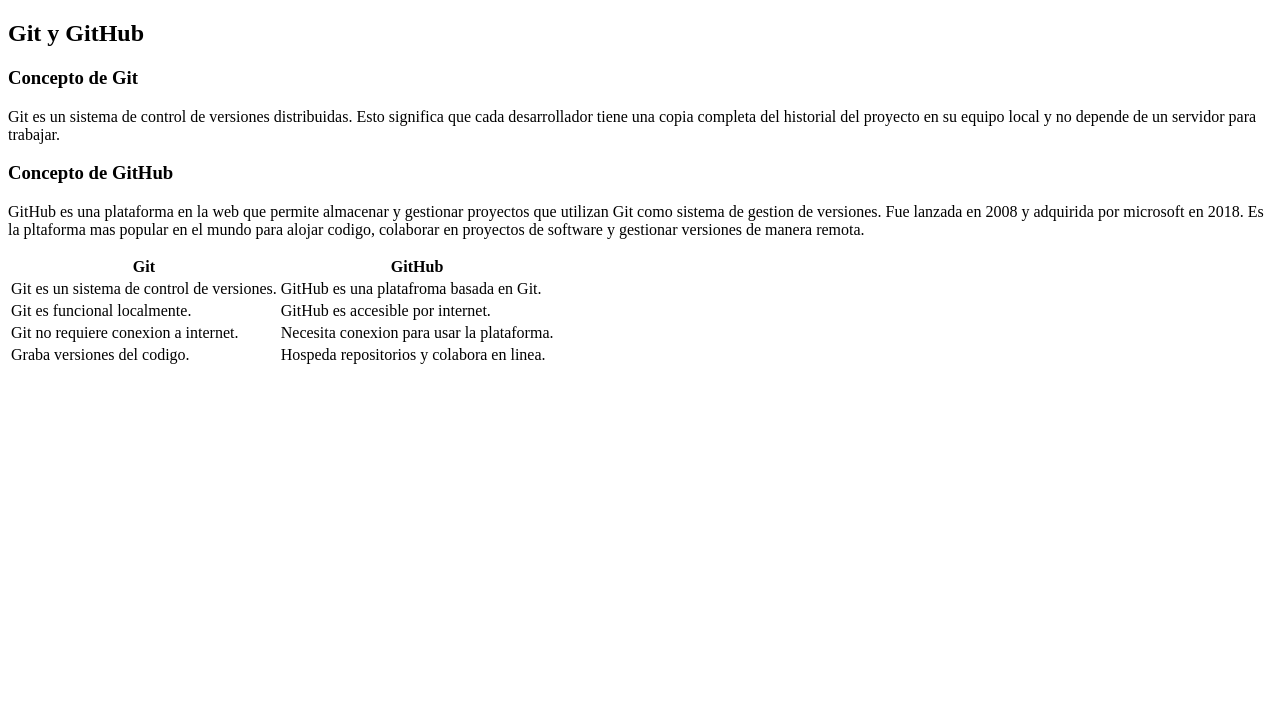
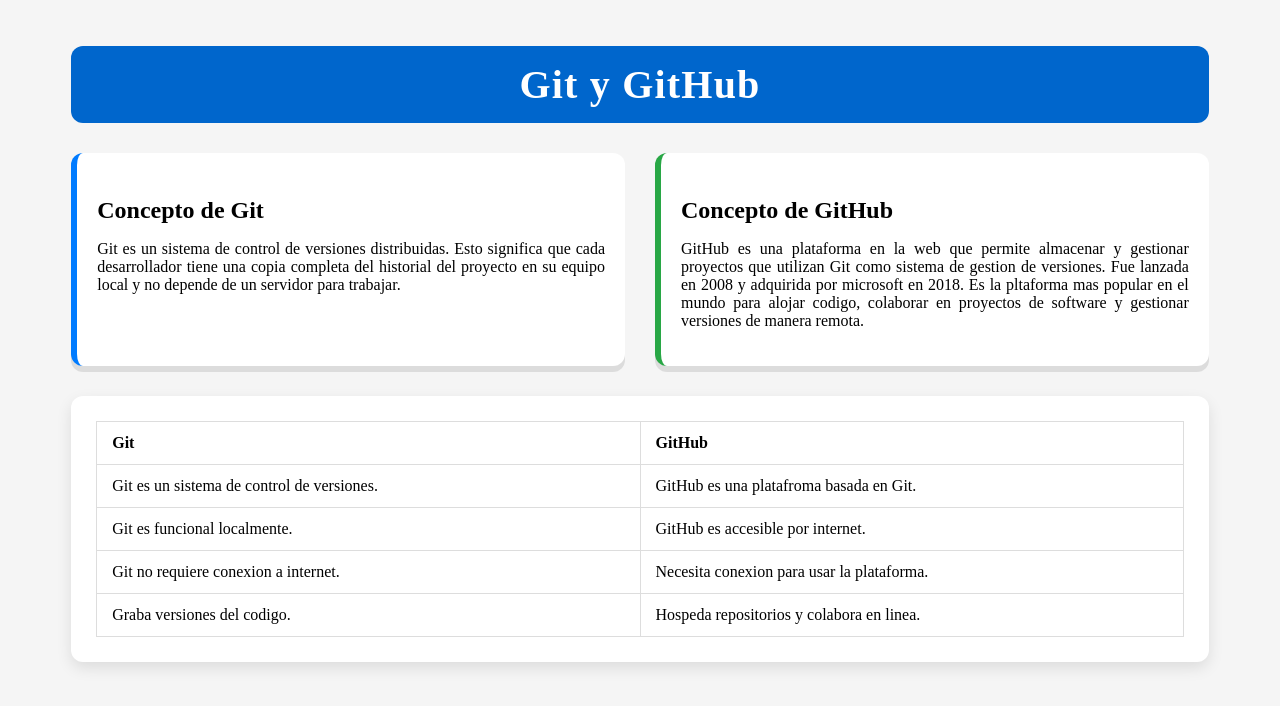
Before and after one commit to Kirei-7/Eercicio1, a plain HTML site: page index.html in a window 1280 px wide. Drawn offline with Linux system fonts and the light colour scheme.

Commit message:
Web con estilos

```diff
--- /dev/null
+++ b/css/styles.css
@@ -0,0 +1,77 @@
+body {
+    background-color: #f5f5f5;
+}
+
+.contenido {
+    background-color: #f5f5f5;
+    max-width: 90%;
+    margin: 0 auto;
+    padding: 5px;
+}
+
+h2 {
+    font-size: 40px;
+    background-color: #0066CC;
+    color: white;
+    padding: 15px 25px;
+    border-radius: 12px;
+    font-weight: 600;
+    letter-spacing: 1.2px;
+    margin-bottom: 30px;
+    text-align: center;
+}
+
+.contenido-tarjeta {
+    display: flex;
+    gap: 30px;
+    margin-bottom: 30px;
+    flex-wrap: wrap;
+}
+
+.tarjetas {
+    background-color: white;
+    padding: 20px;
+    border-radius: 12px;
+    box-shadow: 0 6px rgba(0, 0, 0, 0.1);
+    flex: 1;
+    min-width: 300px;
+    text-align: justify;
+}
+
+.tarjetas:hover {
+    transform: translateY(-5px);
+}
+
+.tarjetas h3 {
+    font-weight: 600;
+    font-size: 24px;
+    margin-bottom: 15px;
+}
+
+.tarjeta-Git {
+    border-left: 6px solid #007bff;
+}
+
+.tarjeta-GitHub {
+    border-left: 6px solid #28a745;
+}
+
+.contenedor-tabla {
+    background-color: white;
+    padding: 25px;
+    border-radius: 12px;
+    box-shadow: 0 6px 15px rgba(0, 0, 0, 0.1);
+}
+
+.tabla-diferencias {
+    width: 100%;
+    border-collapse: collapse;
+    table-layout: fixed;
+}
+
+.tabla-diferencias th,
+.tabla-diferencias td {
+    border: 1px solid #ddd;
+    padding: 12px 15px;
+    text-align: left;
+}
--- a/index.html
+++ b/index.html
@@ -3,6 +3,7 @@
 <head>
     <meta charset="UTF-8">
     <meta name="viewport" content="width=device-width, initial-scale=1.0">
+    <link rel="stylesheet" href="css/styles.css">
     <title>GitHub</title>
 </head>
 <body>
@@ -28,7 +29,7 @@
             </div>
         </div>
 
-        <div class="contenedor de la tabla">
+        <div class="contenedor-tabla">
             <table class="tabla-diferencias">
                 <thead>
                     <tr>
```
